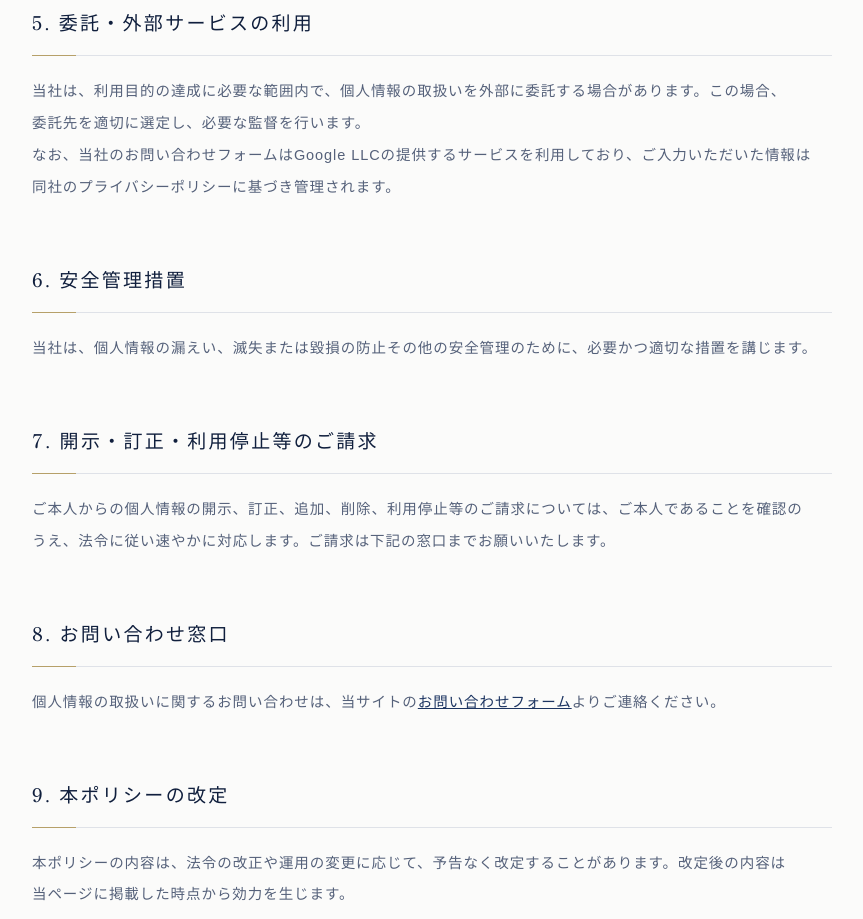
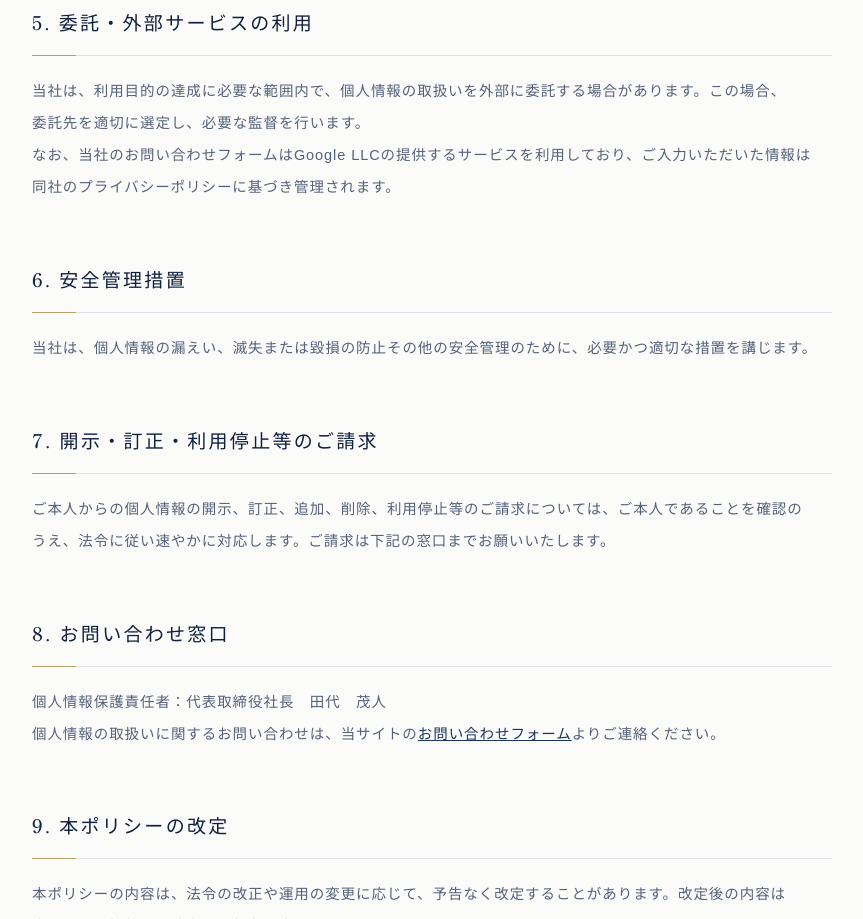
Before and after one commit to shigeto0317/stc-website, a plain HTML site: page privacy.html in a window 1280 px wide. Shown: the part 1579-2498 px from the top of the page, without its empty margins (208-1071 px from the left). Drawn offline with nearby package versions, Linux system fonts and the light colour scheme.

Commit message:
サイト更新 2026-11-20 18:41

```diff
--- a/privacy.html
+++ b/privacy.html
@@ -111,6 +111,7 @@
 
       <section>
         <h2>8. お問い合わせ窓口</h2>
+        <p>個人情報保護責任者：<wbr>代表取締役社長　田代　茂人</p>
         <p>
           個人情報の<wbr>取扱いに<wbr>関する<wbr>お問い合わせは、<wbr>当サイトの<a href="contact.html" style="color: var(--navy); text-decoration: underline;">お問い合わせフォーム</a>より<wbr>ご連絡ください。<wbr>
         </p>
```
